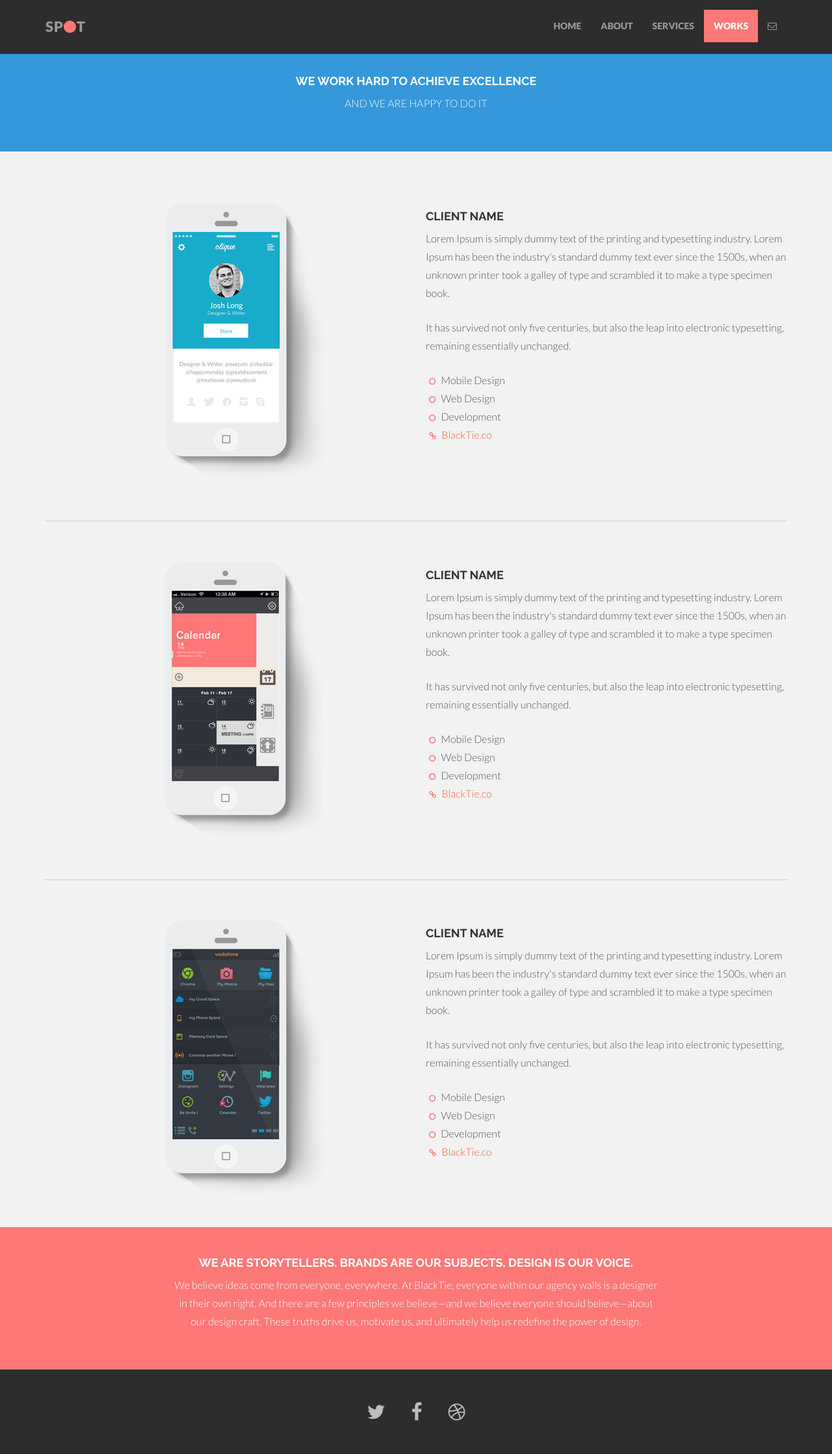
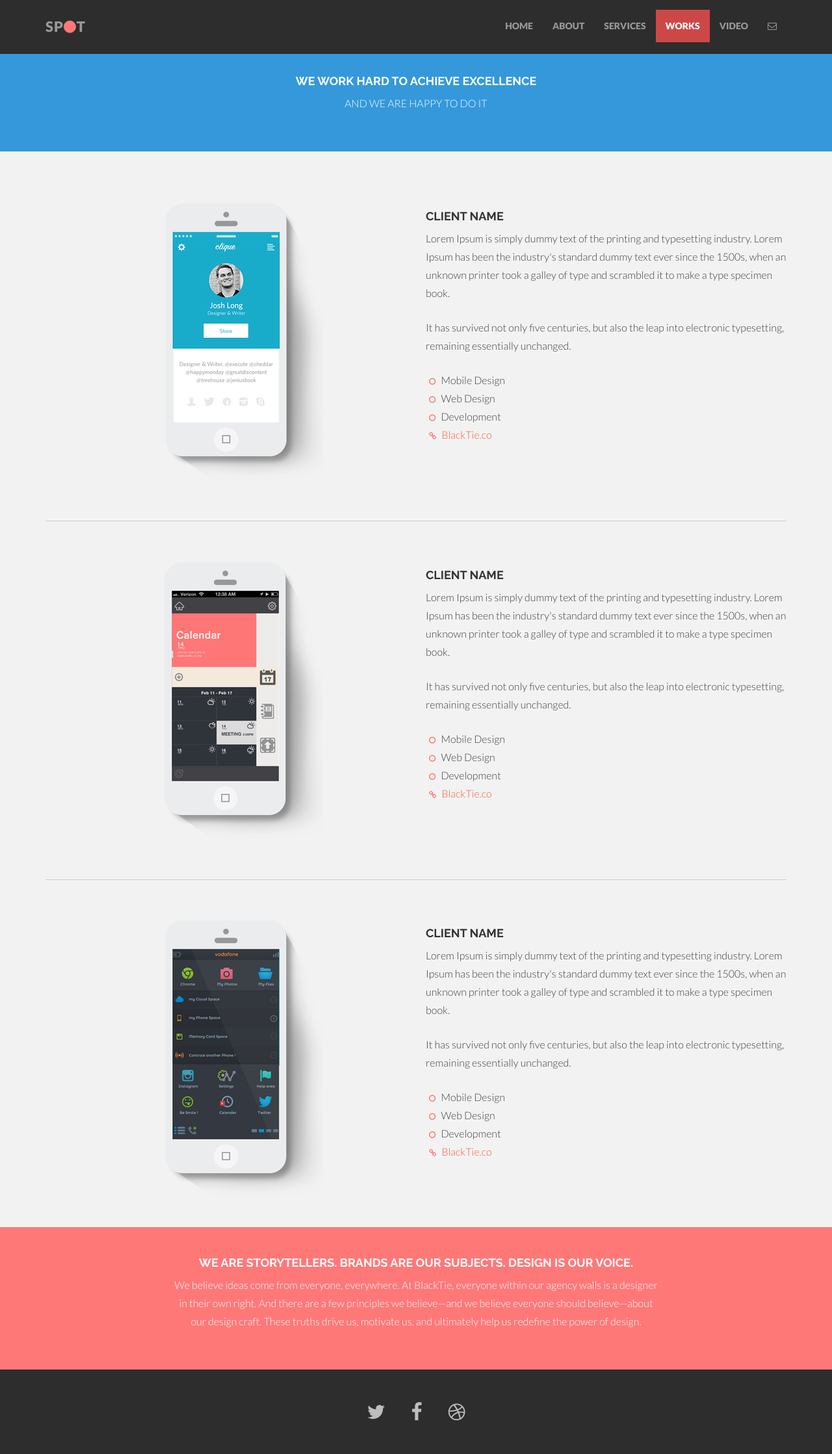
Before and after one commit to ravishtiwari/html-site, a PHP site: page /works.html in a window 1280 px wide. Shown: the whole page at 65% size. Run offline with PHP 8.4, Linux system fonts and the light colour scheme; some libraries are stand-ins or nearby versions.

Commit message:
fix for ked6 and ked8

```diff
--- a/src/about.html
+++ b/src/about.html
@@ -46,6 +46,7 @@
             <li class="active"><a href="about.html">ABOUT</a></li>
             <li><a href="services.html">SERVICES</a></li>
             <li><a href="works.html">WORKS</a></li>
+            <li><a href="video.html">VIDEO</a></li>
             <li><a data-toggle="modal" data-target="#myModal" href="#myModal"><i class="fa fa-envelope-o"></i></a></li>
           </ul>
         </div><!--/.nav-collapse -->
@@ -216,7 +217,7 @@
 	<div id="f">
 		<div class="container">
 			<div class="row centered">
-				<a href="#" title="Click here to go to Twitter page" alt="Twitter Link" ><i class="fa fa-twitter"></i></a><a href="#" title="Click here to go to Facebook page" alt="Facebook Link"><i class="fa fa-facebook"></i></a><a href="#" title="Click here to go to Dribbble page" alt="Dribbble Link"><i class="fa fa-dribbble"></i></a>
+				<a href="#" title="Click here to go to Twitter page" alt="Twitter Link" ><i class="fa fa-twitter"></i></a><a href="#" title="Click here to go to Facebook page" alt="Facebook Link"><i class="fa fa-facebook"></i></a><a href="#" title="Click here to go to Dribbble page" alt="The Dribbble Link"><i class="fa fa-dribbble"></i></a>
 
 			</div><!-- row -->
 		</div><!-- container -->
--- /dev/null
+++ b/src/assets/css/accessible-style.scss
@@ -0,0 +1,4 @@
+//This accessible body color example
+body{
+    background: #f8f8f8; color: text-contrast(#f8f8f8);
+}
--- a/src/assets/css/scss/helpers/_functions.scss
+++ b/src/assets/css/helpers/_functions.scss
@@ -34,7 +34,7 @@
 }
 
 @function text-contrast($color, $bgcolor: $color) {
-    $threshold: 4.5; // 4.5 = WCAG AA,7= WCAG AAA
+    $threshold: 7; // 4.5 = WCAG AA,7= WCAG AAA
     $list: 20 30 40 50 60 70 80 90 100;
     @each $percent in $list {
         $lighter: lighten($bgcolor, $percent);
--- a/src/assets/css/scss/helpers/_variables.scss
+++ b/src/assets/css/helpers/_variables.scss
@@ -17,3 +17,15 @@ $main-color: #222;
 
 // <header> bg color
 $header-color : #18bc9c;
+
+//body-backgroud-color
+$body-backgroud-color : #f2f2f2;
+
+//body-text-color
+$body-text-color : #555;
+
+$nav-active-color : #ce4747;
+
+$nav-background-color : #2D2D2D;
+
+$nav-bar-focus-color : #ff7878;
--- a/src/assets/css/main.css
+++ b/src/assets/css/main.css
@@ -2,6 +2,9 @@
 @import url(font-awesome.css);
 @import url(http://fonts.googleapis.com/css?family=Lato:300,400,700,900);
 @import url(http://fonts.googleapis.com/css?family=Raleway:400,300,700,900);
+/**
+ * Variables to be used throughout the project
+ */
 /* FONTS */
 /* OVERALL ASPECT */
 body {
@@ -9,7 +12,7 @@ body {
   font-family: "Lato";
   font-weight: 300;
   font-size: 16px;
-  color: #555;
+  color: #3f3f3f;
   -webkit-font-smoothing: antialiased;
   -webkit-overflow-scrolling: touch;
   margin-top: 70px; }
@@ -69,7 +72,10 @@ hr {
   border-color: #2d2d2d; }
 
 .navbar-inverse .navbar-nav > .active > a {
-  background: #ff7878; }
+  background: #ce4747; }
+
+.navbar-inverse .navbar-nav > .active > a, .navbar-inverse .navbar-nav > .active > a:hover, .navbar-inverse .navbar-nav > .active > a:focus {
+  color: #ffffff !important; }
 
 .navbar-inverse .navbar-brand {
   color: #999999;
--- a/src/assets/css/main.scss
+++ b/src/assets/css/main.scss
@@ -1,6 +1,8 @@
 $icon-font-path: '../fonts';
 @import "bootstrap.css";
 @import "font-awesome.css";
+@import 'helpers/variables';
+@import 'helpers/functions';
 
 /* FONTS */
 @import url(http://fonts.googleapis.com/css?family=Lato:300,400,700,900);
@@ -9,12 +11,14 @@ $icon-font-path: '../fonts';
 /* OVERALL ASPECT */
 
 body {
-    background-color: #f2f2f2;
+    background-color: $body-backgroud-color;
+
+
     font-family: "Lato";
     font-weight: 300;
     font-size: 16px;
-    color: #555;
-
+    color: text-contrast($body-backgroud-color);
+//color:$body-text-color;
     -webkit-font-smoothing: antialiased;
     -webkit-overflow-scrolling: touch;
 
@@ -90,7 +94,14 @@ hr {
 }
 
 .navbar-inverse .navbar-nav > .active > a {
-    background: #ff7878
+    background: $nav-active-color;
+}
+
+
+.navbar-inverse .navbar-nav > .active > a, .navbar-inverse .navbar-nav > .active > a:hover, .navbar-inverse .navbar-nav > .active > a:focus{
+//color : black !important;
+ color : text-contrast($nav-bar-focus-color) !important;
+
 }
 
 .navbar-inverse .navbar-brand {
@@ -99,6 +110,9 @@ hr {
     font-size: 22px;
     letter-spacing: 1px;
 }
+
+
+
 
 .navbar-inverse .navbar-brand i {
     color: #ff7878;
--- a/src/index.html
+++ b/src/index.html
@@ -101,19 +101,19 @@
 				<br>
 				<div class="col-lg-4">
 					<div class="tilt">
-					<a href="#"><img src="assets/img/p01.png" alt=""></a>
+					<a href="#"><img src="assets/img/p01.png" alt="latest work calender"></a>
 					</div>
 				</div>
 
 				<div class="col-lg-4">
 					<div class="tilt">
-					<a href="#"><img src="assets/img/p03.png" alt=""></a>
+					<a href="#"><img src="assets/img/p03.png" alt="latest work profile"></a>
 					</div>
 				</div>
 
 				<div class="col-lg-4">
 					<div class="tilt">
-					<a href="#"><img src="assets/img/p02.png" alt=""></a>
+					<a href="#"><img src="assets/img/p02.png" alt="latest work setting"></a>
 					</div>
 				</div>
 			</div><!-- row -->
--- a/src/services.html
+++ b/src/services.html
@@ -44,6 +44,7 @@
             <li><a href="about.html">ABOUT</a></li>
             <li class="active"><a href="services.html">SERVICES</a></li>
             <li><a href="works.html">WORKS</a></li>
+            <li><a href="video.html">VIDEO</a></li>
             <li><a data-toggle="modal" data-target="#myModal" href="#myModal"><i class="fa fa-envelope-o"></i></a></li>
           </ul>
         </div><!--/.nav-collapse -->
--- a/src/works.html
+++ b/src/works.html
@@ -44,6 +44,7 @@
             <li><a href="about.html">ABOUT</a></li>
             <li><a href="services.html">SERVICES</a></li>
             <li class="active"><a href="works.html">WORKS</a></li>
+            <li><a href="video.html">VIDEO</a></li>
             <li><a data-toggle="modal" data-target="#myModal" href="#myModal"><i class="fa fa-envelope-o"></i></a></li>
           </ul>
         </div><!--/.nav-collapse -->
@@ -66,7 +67,7 @@
 		<div class="row">
 			<br><br>
 			<div class="col-lg-6 centered">
-				<img src="assets/img/p03.png" alt="">
+				<img src="assets/img/p03.png" alt="latest work setting">
 			</div><!-- col-lg-6 -->
 			<div class="col-lg-6">
 				<h4>CLIENT NAME</h4>
@@ -86,7 +87,7 @@
 		<br><br>
 		<div class="row">
 			<div class="col-lg-6 centered">
-				<img src="assets/img/p01.png" alt="">
+				<img src="assets/img/p01.png" alt="latest work Calender">
 			</div><!-- col-lg-6 -->
 			<div class="col-lg-6">
 				<h4>CLIENT NAME</h4>
@@ -106,7 +107,7 @@
 		<br><br>
 		<div class="row">
 			<div class="col-lg-6 centered">
-				<img src="assets/img/p02.png" alt="">
+				<img src="assets/img/p02.png" alt="latest work profile">
 			</div><!-- col-lg-6 -->
 			<div class="col-lg-6">
 				<h4>CLIENT NAME</h4>
```
Also changed, not shown: src/assets/css/helpers/_helpers.scss (renamed from src/assets/css/scss/helpers/_helpers.scss), src/assets/css/helpers/_math.scss (renamed from src/assets/css/scss/helpers/_math.scss).
